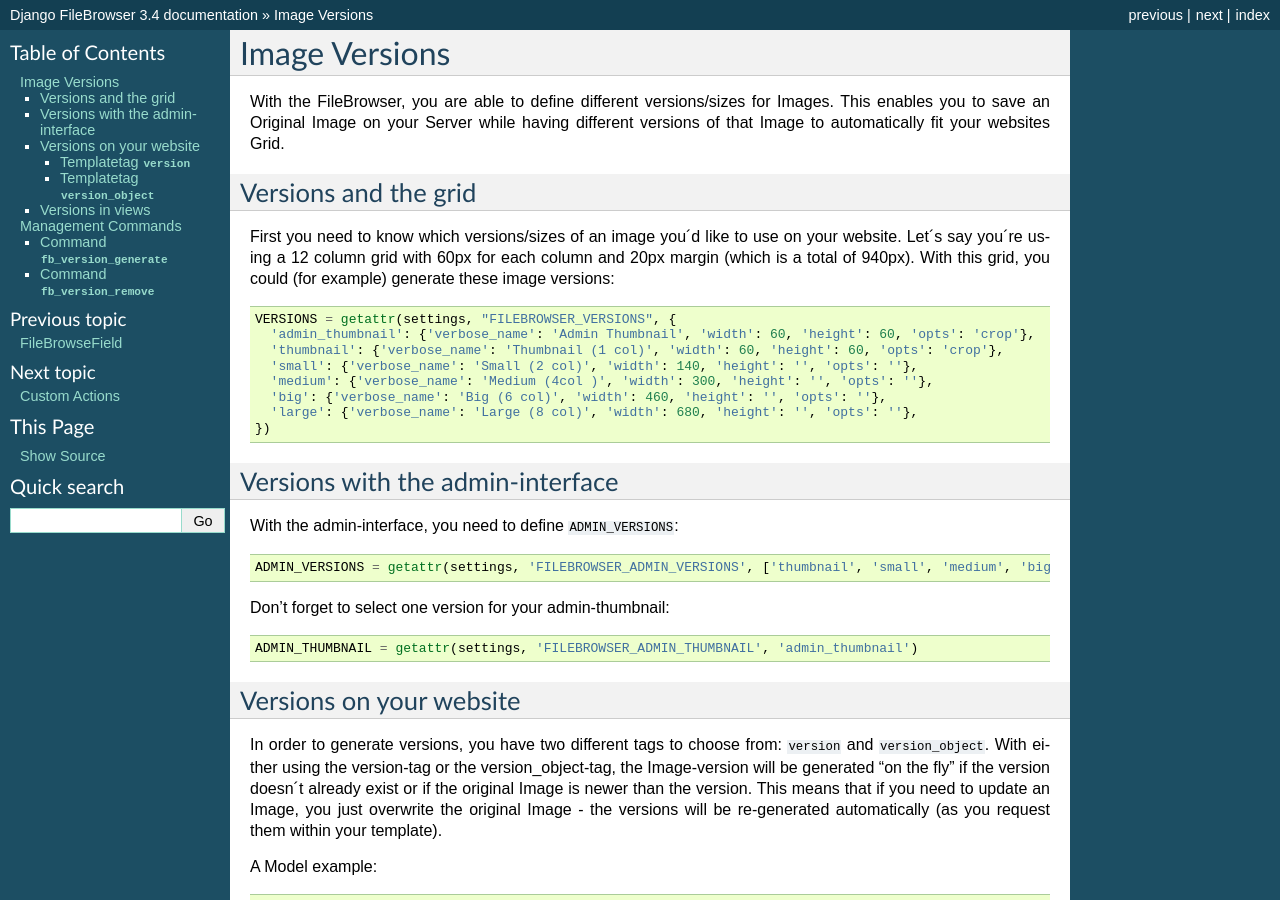
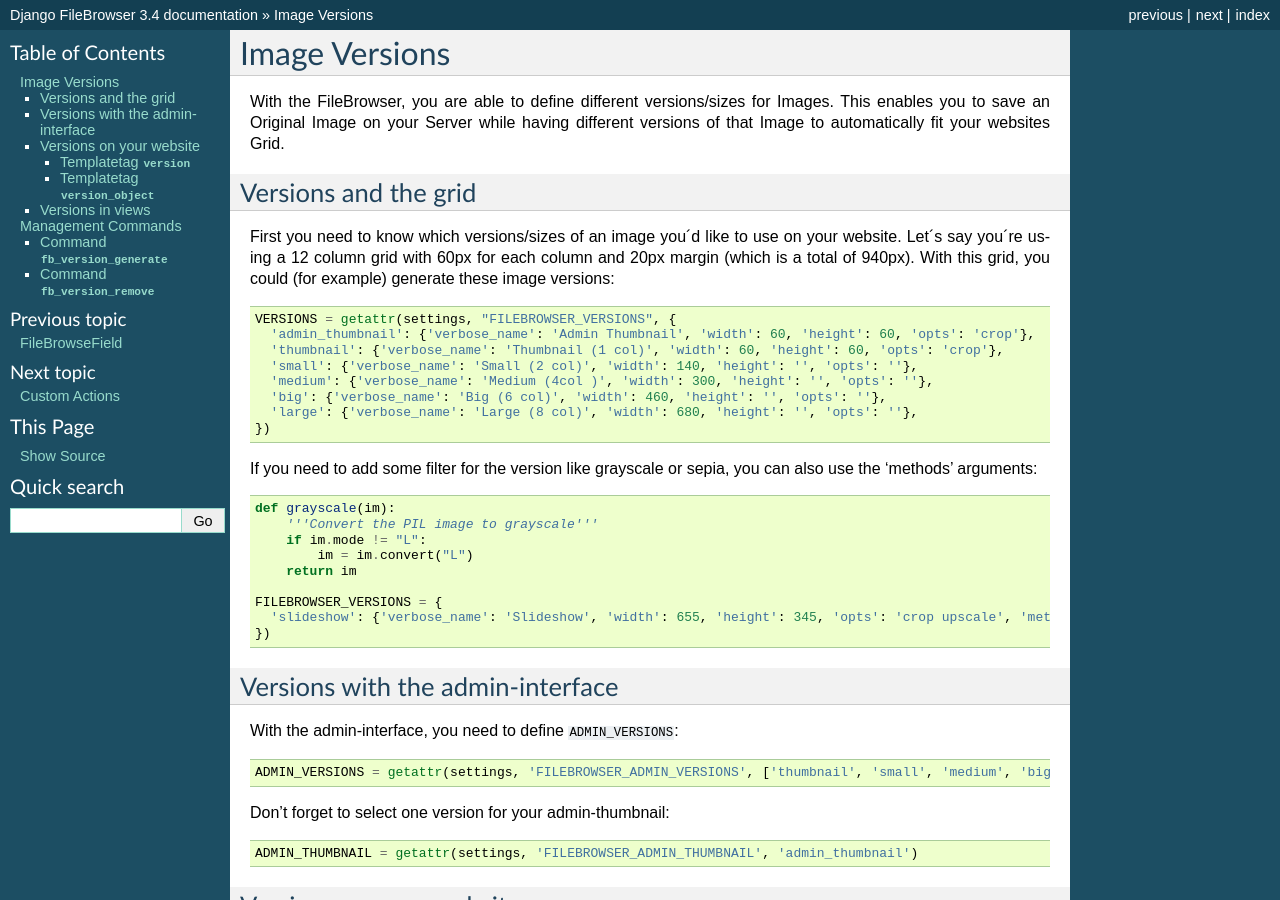
Before and after one commit to sehmaschine/django-filebrowser, a Sphinx documentation site: the page built from docs/versions.rst, in a window 1280 px wide and 900 px high. Built offline with Sphinx 7.4.7, drawn with Linux system fonts in a browser that asks for light colours.

Commit message:
Add documentation

```diff
--- a/docs/versions.rst
+++ b/docs/versions.rst
@@ -22,6 +22,18 @@
         'medium': {'verbose_name': 'Medium (4col )', 'width': 300, 'height': '', 'opts': ''},
         'big': {'verbose_name': 'Big (6 col)', 'width': 460, 'height': '', 'opts': ''},
         'large': {'verbose_name': 'Large (8 col)', 'width': 680, 'height': '', 'opts': ''},
+      })
+
+If you need to add some filter for the version like grayscale or sepia, you can also use the 'methods' arguments::
+
+      def grayscale(im):
+          '''Convert the PIL image to grayscale'''
+          if im.mode != "L":
+              im = im.convert("L")
+          return im
+
+      FILEBROWSER_VERSIONS = {
+        'slideshow': {'verbose_name': 'Slideshow', 'width': 655, 'height': 345, 'opts': 'crop upscale', 'methods': [grayscale]},
       })
 
 Versions with the admin-interface
```
